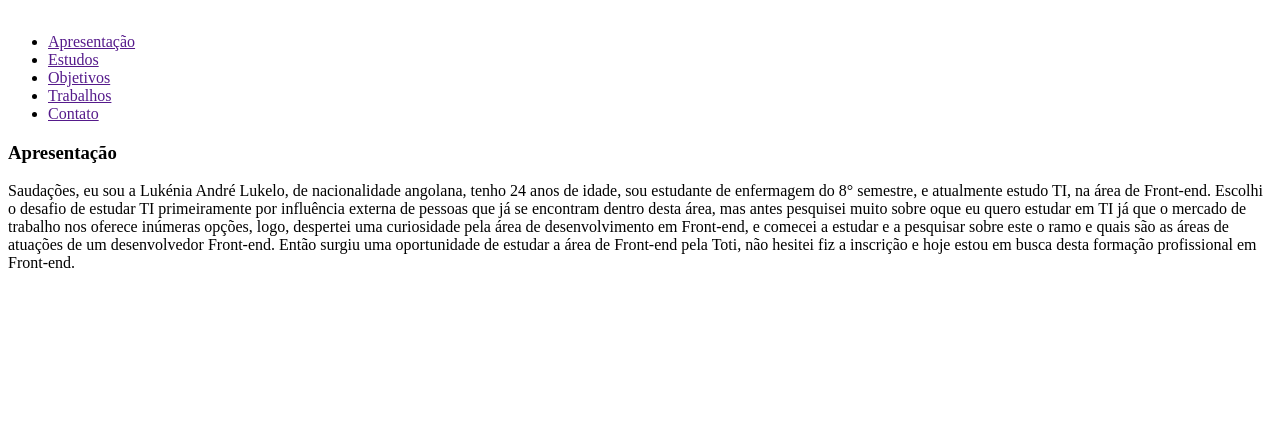
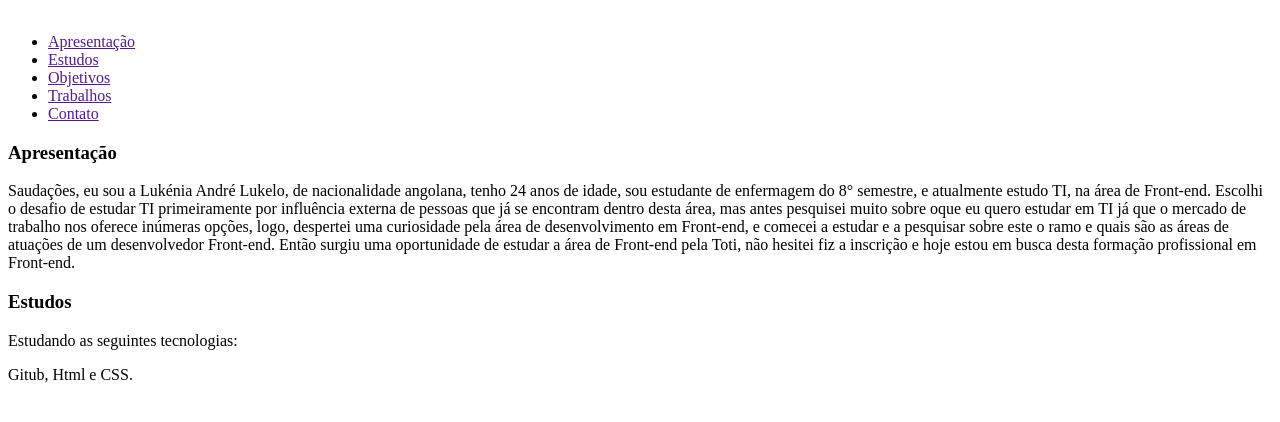
Before and after one commit to Lukeniallukelo/minha-apresenta-o-html-toti, a plain HTML site: page index.html in a window 1280 px wide. Shown: the part 68-490 px from the top of the page. Drawn offline with Linux system fonts and the light colour scheme.

Commit message:
subindo o item estudos

```diff
--- a/index.html
+++ b/index.html
@@ -38,6 +38,15 @@
                 <p> Saudações, eu sou a Lukénia André Lukelo, de nacionalidade angolana, tenho 24 anos de idade, sou estudante de enfermagem do 8°  semestre, e atualmente estudo TI, na área de Front-end. Escolhi o desafio de estudar TI primeiramente por influência externa de pessoas que já se encontram dentro desta área, mas antes pesquisei muito sobre oque eu quero estudar em TI já que o mercado de trabalho nos oferece inúmeras opções, logo, despertei uma curiosidade pela área de desenvolvimento em Front-end, e comecei a estudar e a pesquisar sobre  este o ramo e quais são as áreas de atuações de um desenvolvedor Front-end. Então surgiu uma oportunidade de estudar a área de Front-end pela Toti, não hesitei fiz a inscrição e hoje estou  em busca desta formação profissional em Front-end.</p>
             </div>
         </section>
+        <section>
+            <div>
+                <h3>Estudos</h3>
+                <p>Estudando as seguintes tecnologias:</p>
+                <span>
+                    Gitub, Html e CSS.
+                </span>
+            </div>
+        </section>
 
     </main>
 </body>
```
